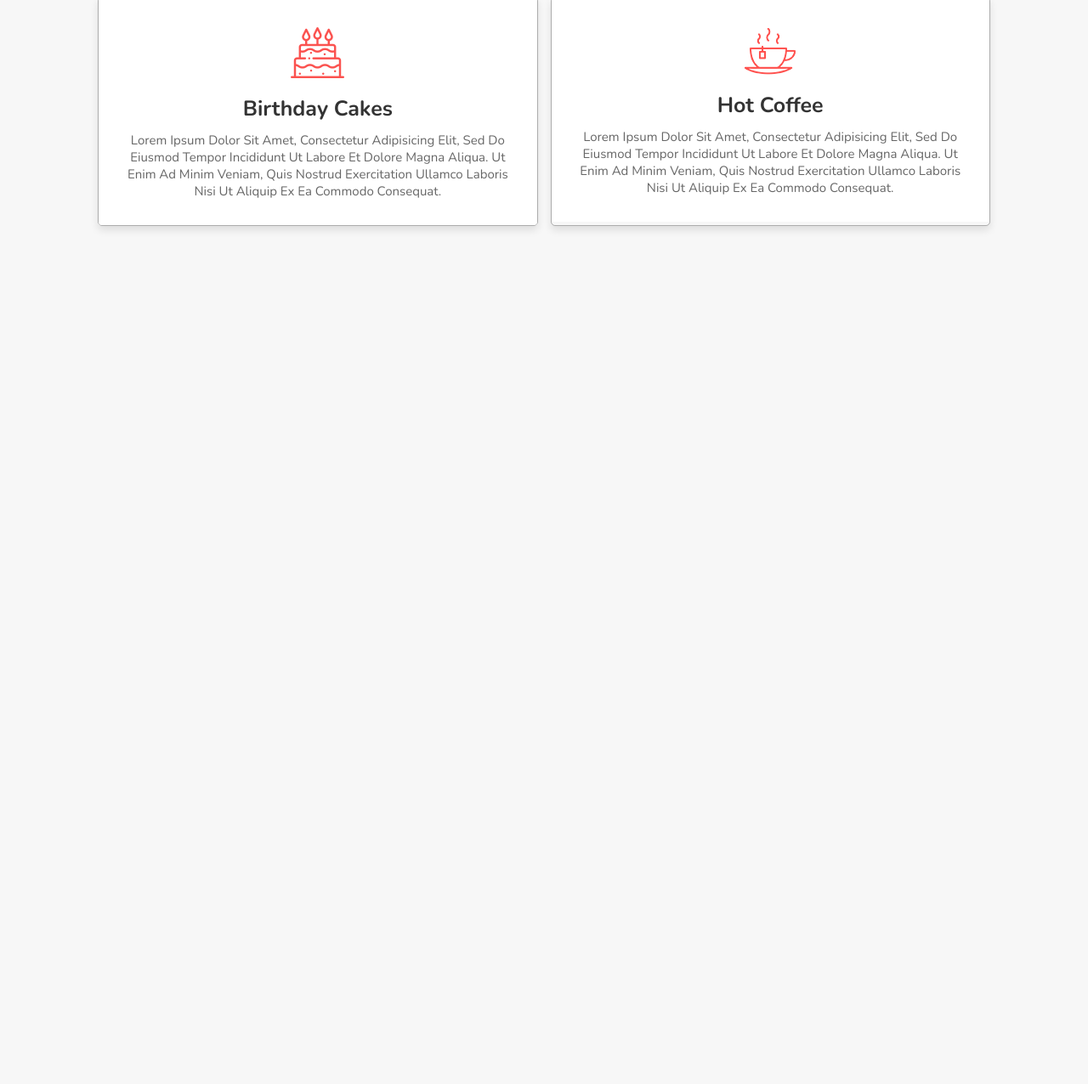
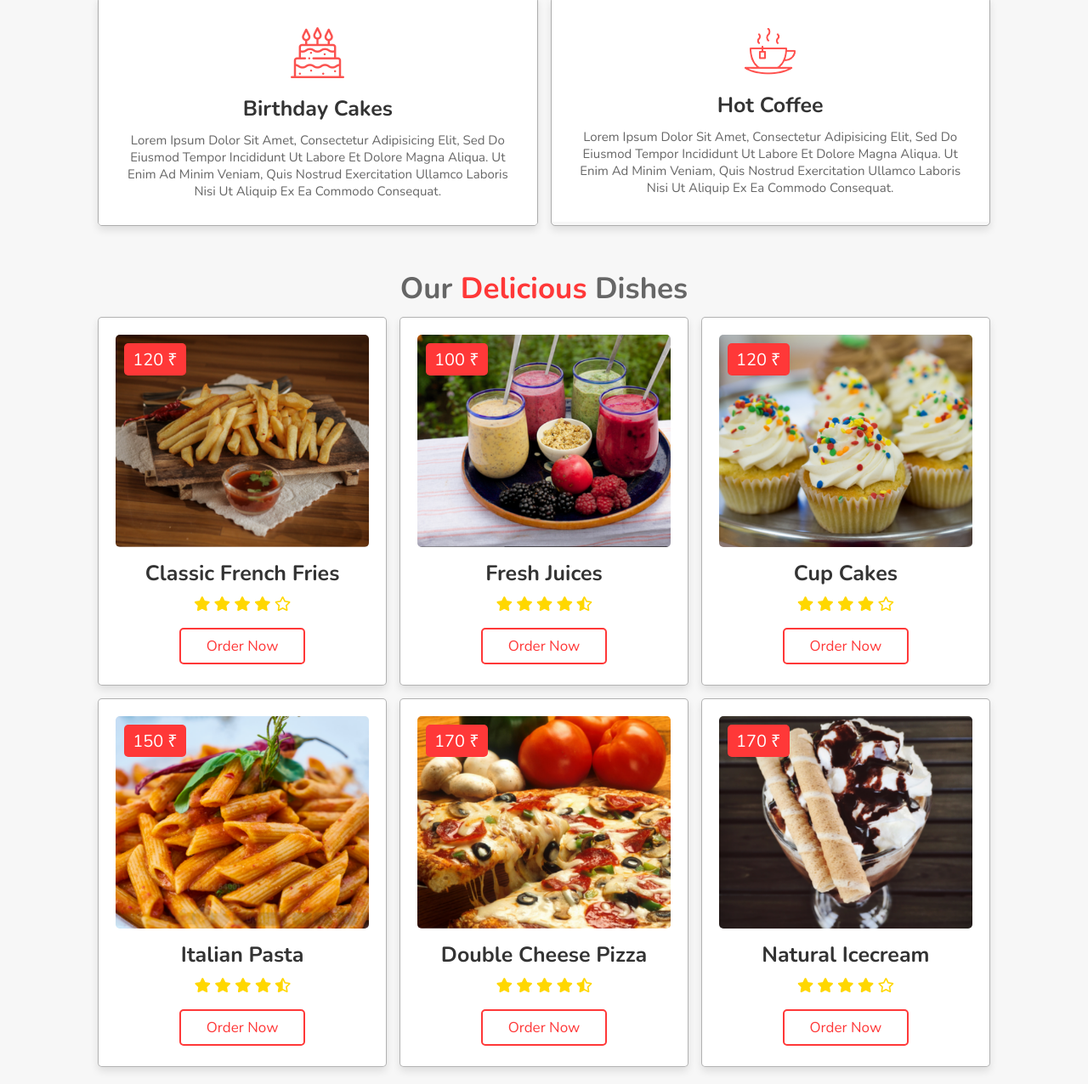
Before and after one commit to Akhil-Selukar/Restaurant_project_01, a plain HTML site: page index.html in a window 1280 px wide. Shown: the part 1449-2725 px from the top of the page at 85% size. Before the commit the page ends 1735 px from the top, so only its background shows below. Drawn offline with nearby package versions, Linux system fonts and the light colour scheme.

Commit message:
#5 completed 'Menu' section.

```diff
--- a/css/master.css
+++ b/css/master.css
@@ -227,6 +227,54 @@ header .navbar a:hover{
   transform: translateY(100%);
 }
 
+.menu .box-container{
+  display: flex;
+  flex-wrap: wrap;
+  gap:1.5rem;
+}
+
+.menu .box-container .box{
+  padding: 2rem;
+  background: #fff;
+  box-shadow: 0 .5rem 1rem rgba(0,0,0,.1);
+  border: .1rem solid rgba(0,0,0,.3);
+  border-radius: .5rem;
+  text-align: center;
+  flex: 1 1 30rem;
+  position: relative;
+}
+
+.menu .box-container .box img{
+  height: 25rem;
+  object-fit: cover;
+  width: 100%;
+  border-radius: .5rem;
+}
+
+.menu .box-container .box .price{
+  position: absolute;
+  top: 3rem;
+  left: 3rem;
+  background: var(--red);
+  color: #fff;
+  font-size: 2rem;
+  padding: .5rem 1rem;
+  border-radius: .5rem;
+}
+
+.menu .box-container .box h3{
+  color: #333;
+  font-size: 2.5rem;
+  padding-top: 1rem;
+}
+
+.menu .box-container .box .stars i{
+  color: gold;
+  font-size: 1.7rem;
+  padding: 1rem .1rem;
+}
+
+
 
 
 
--- a/index.html
+++ b/index.html
@@ -110,6 +110,92 @@
     </section>
     <!-- Bestseller section end -->
 
+    <!-- Menu section -->
+    <section class="menu" id="menu">
+      <h1 class="heading"> Our <span>Delicious</span> Dishes </h1>
+      <div class="box-container">
+        <div class="box">
+          <span class="price">120 &#x20B9;</span>
+          <img src="images\m1.PNG" alt="menu-1">
+          <h3>Classic French Fries</h3>
+          <div class="stars">
+            <i class="fas fa-star"></i>
+            <i class="fas fa-star"></i>
+            <i class="fas fa-star"></i>
+            <i class="fas fa-star"></i>
+            <i class="far fa-star"></i>
+          </div>
+          <a href="#" class="btn">order now</a>
+        </div>
+        <div class="box">
+          <span class="price">100 &#x20B9;</span>
+          <img src="images\m2.PNG" alt="menu-1">
+          <h3>Fresh Juices</h3>
+          <div class="stars">
+            <i class="fas fa-star"></i>
+            <i class="fas fa-star"></i>
+            <i class="fas fa-star"></i>
+            <i class="fas fa-star"></i>
+            <i class="fas fa-star-half-alt"></i>
+          </div>
+          <a href="#" class="btn">order now</a>
+        </div>
+        <div class="box">
+          <span class="price">120 &#x20B9;</span>
+          <img src="images\m3.PNG" alt="menu-1">
+          <h3>Cup Cakes</h3>
+          <div class="stars">
+            <i class="fas fa-star"></i>
+            <i class="fas fa-star"></i>
+            <i class="fas fa-star"></i>
+            <i class="fas fa-star"></i>
+            <i class="far fa-star"></i>
+          </div>
+          <a href="#" class="btn">order now</a>
+        </div>
+        <div class="box">
+          <span class="price">150 &#x20B9;</span>
+          <img src="images\m4.PNG" alt="menu-1">
+          <h3>italian pasta</h3>
+          <div class="stars">
+            <i class="fas fa-star"></i>
+            <i class="fas fa-star"></i>
+            <i class="fas fa-star"></i>
+            <i class="fas fa-star"></i>
+            <i class="fas fa-star-half-alt"></i>
+          </div>
+          <a href="#" class="btn">order now</a>
+        </div>
+        <div class="box">
+          <span class="price">170 &#x20B9;</span>
+          <img src="images\m5.PNG" alt="menu-1">
+          <h3>Double cheese pizza</h3>
+          <div class="stars">
+            <i class="fas fa-star"></i>
+            <i class="fas fa-star"></i>
+            <i class="fas fa-star"></i>
+            <i class="fas fa-star"></i>
+            <i class="fas fa-star-half-alt"></i>
+          </div>
+          <a href="#" class="btn">order now</a>
+        </div>
+        <div class="box">
+          <span class="price">170 &#x20B9;</span>
+          <img src="images\m6.PNG" alt="menu-1">
+          <h3>Natural Icecream</h3>
+          <div class="stars">
+            <i class="fas fa-star"></i>
+            <i class="fas fa-star"></i>
+            <i class="fas fa-star"></i>
+            <i class="fas fa-star"></i>
+            <i class="far fa-star"></i>
+          </div>
+          <a href="#" class="btn">order now</a>
+        </div>
+      </div>
+    </section>
+    <!-- Menu section end -->
+
     <!-- Custom js -->
     <script type="text/javascript" src="js\main.js">
 
```
Also changed, not shown: images/m1.PNG (added), images/m2.PNG (added), images/m3.PNG (added), images/m4.PNG (added), images/m5.PNG (added), images/m6.PNG (added).
